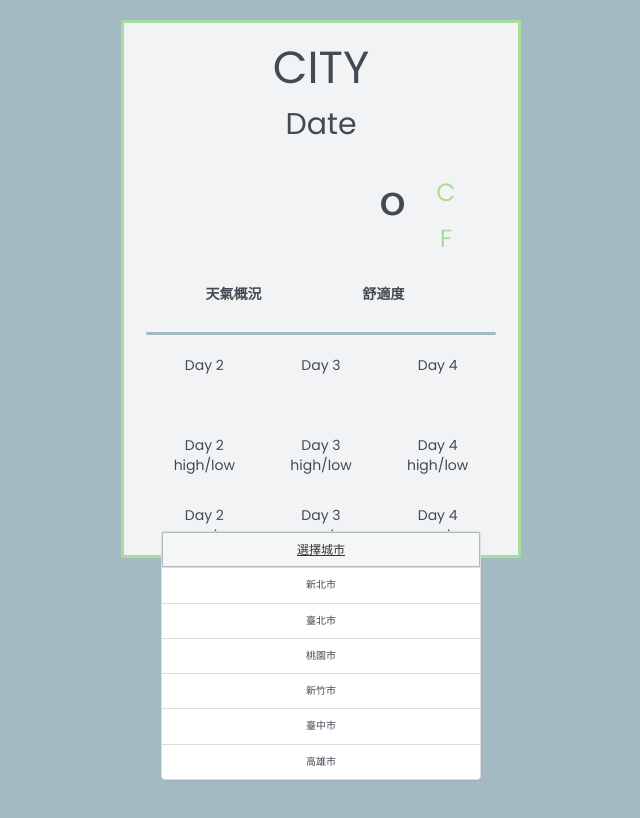
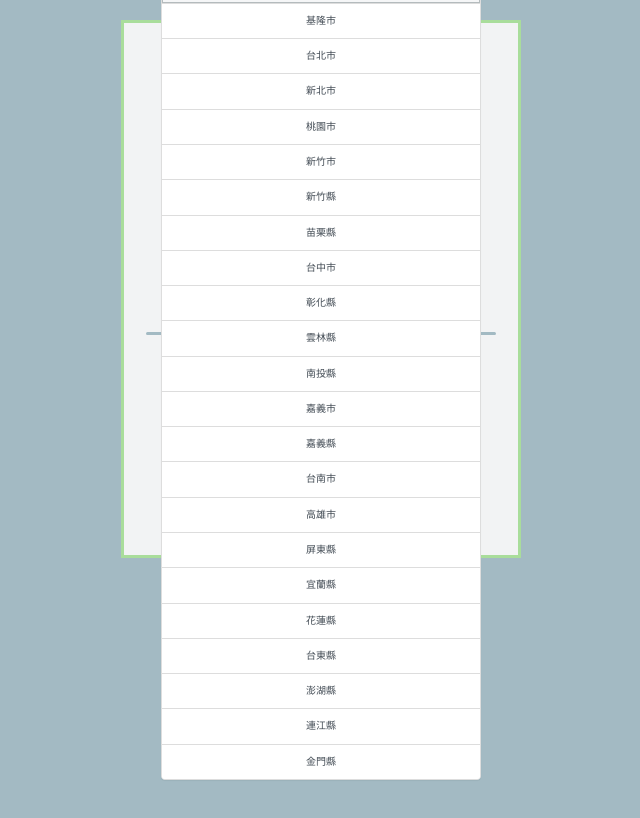
Before and after one commit to kuasmisbug/APP-Programming-and-Design, a plain HTML site: page 20191121/課後練習/index.html in a window 1280 px wide. Both pictures are taken after a click on the link "選擇城市". Shown: the whole page, without its empty margins (319-959 px from the left). Drawn offline with nearby package versions, Linux system fonts and the light colour scheme; some icons are missing.

Commit message:
Case 2 使用自己的中央氣象局 API 授權碼(新增縣市)

```diff
--- a/20191121/課後練習/index.html
+++ b/20191121/課後練習/index.html
@@ -86,12 +86,28 @@
                 </div>
                 <div id="collapse1" class="panel-collapse collapse">
                     <ul class="list-group" style="font-size: 10px">
-                        <li class="list-group-item btn_city_select">新北市</li>
-                        <li class="list-group-item btn_city_select">臺北市</li>
-                        <li class="list-group-item btn_city_select">桃園市</li>
-                        <li class="list-group-item btn_city_select">新竹市</li>
-                        <li class="list-group-item btn_city_select">臺中市</li>
+						<li class="list-group-item btn_city_select">基隆市</li>
+						<li class="list-group-item btn_city_select">台北市</li>
+						<li class="list-group-item btn_city_select">新北市</li>
+						<li class="list-group-item btn_city_select">桃園市</li>
+						<li class="list-group-item btn_city_select">新竹市</li>
+						<li class="list-group-item btn_city_select">新竹縣</li>
+						<li class="list-group-item btn_city_select">苗栗縣</li>
+						<li class="list-group-item btn_city_select">台中市</li>
+						<li class="list-group-item btn_city_select">彰化縣</li>
+						<li class="list-group-item btn_city_select">雲林縣</li>
+                        <li class="list-group-item btn_city_select">南投縣</li>
+                        <li class="list-group-item btn_city_select">嘉義市</li>
+                        <li class="list-group-item btn_city_select">嘉義縣</li>
+                        <li class="list-group-item btn_city_select">台南市</li>
                         <li class="list-group-item btn_city_select">高雄市</li>
+						<li class="list-group-item btn_city_select">屏東縣</li>
+						<li class="list-group-item btn_city_select">宜蘭縣</li>
+						<li class="list-group-item btn_city_select">花蓮縣</li>
+						<li class="list-group-item btn_city_select">台東縣</li>
+						<li class="list-group-item btn_city_select">澎湖縣</li>
+						<li class="list-group-item btn_city_select">連江縣</li>
+						<li class="list-group-item btn_city_select">金門縣</li>
                     </ul>
                 </div>
             </div>
```
